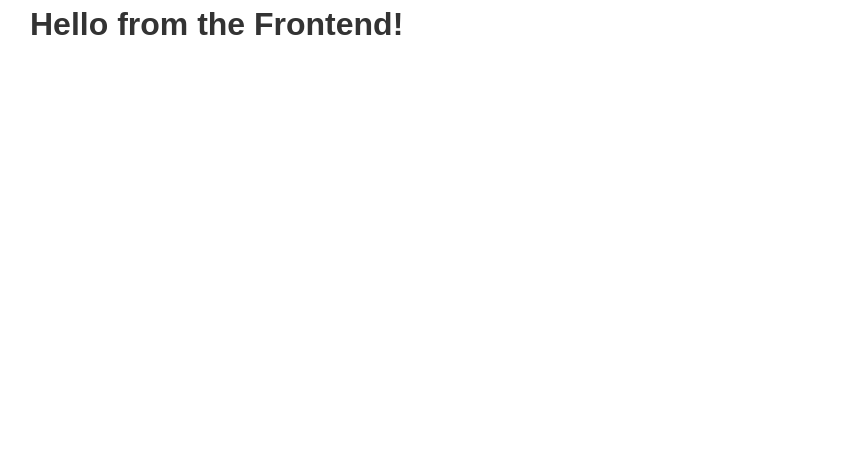
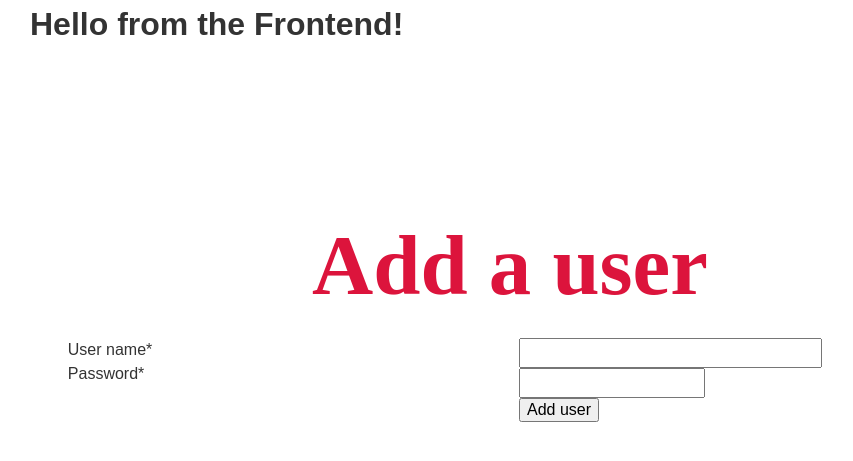
Before and after one commit to AmirHTaheri/Gruppuppgift---API, a PHP site: template src/public/views/index.php in a window 1280 px wide. Shown: the top 461 px of the page, without its empty margins (130-983 px from the left). Run offline with PHP 8.4, Linux system fonts and the light colour scheme; the template is opened without the code that fills it, so the values that code supplies are empty; some web fonts are replaced.

Commit message:
addUser implementattion

```diff
--- a/src/public/scripts/main.js
+++ b/src/public/scripts/main.js
@@ -2,17 +2,21 @@ $(document).ready(function() {
   // Global variabes
   var col = [];
   var routes = ["api/entries",
-  "api/getLast20Entries",
-  "api/users"];
-
-
+    "api/getLast20Entries",
+    "api/users"
+  ];
+/*
+  var username = document.getElementById("username");
+  var password = document.getElementById("password");
+  const urlAddusr = 'api/addUser';
+*/
   /* A generic function which goes through the Web APAI, create a table for them and fill them!*/
   async function main() {
-    routes.forEach(function(rout){
+    routes.forEach(function(rout) {
       fetch(rout).
       then((response) => response.json()).
       then(function(entries) {
-        createTable(entries,rout);
+        createTable(entries, rout);
         //debugger;
       });
 
@@ -39,12 +43,12 @@ $(document).ready(function() {
     // H1
     var h1 = document.createElement("h1");
     var text;
-    if(rout=="api/entries")
-    text = "All Entries";
-    else if(rout == "api/getLast20Entries")
-    text = "Last 20 entries";
-    else if(rout == "api/users")
-    text = "All users";
+    if (rout == "api/entries")
+      text = "All Entries";
+    else if (rout == "api/getLast20Entries")
+      text = "Last 20 entries";
+    else if (rout == "api/users")
+      text = "All users";
     else {
       text = "Unknown";
     }
@@ -93,13 +97,43 @@ $(document).ready(function() {
     }
 
 
-    debugger;
+    //debugger;
     myContainer.appendChild(table);
 
   };
+  // Global
+  main();
+
+});
+
+function addUser() {
+  var username = document.getElementById("username").value;
+  var password = document.getElementById("password").value;
+
+  let data = {
+    usrname: document.getElementById("username").value,
+    password: document.getElementById("password").value
+  }
+
+  // x-www-form-urlencoded
+    const formData = new FormData();
+    const todoInput = document.getElementById('todoInput');
+    formData.append('usrname', username);
+    formData.append('password', password);
+
+    const postOptions = {
+      method: 'POST',
+      body: formData,
+      // MUCH IMPORTANCE!
+      credentials: 'include'
+    }
+    debugger;
+    fetch('api/addUser', postOptions)
+      .then(res => res.json())
+      .then(console.log("success"));
+
+}
 
 
-  // Global
-  main();
-});
+
 //main();
--- a/src/public/views/index.php
+++ b/src/public/views/index.php
@@ -28,6 +28,23 @@
       <div id="myContainer" class="container">
       </div>
     </section>
+    <section class="section-wrapper">
+      <h1>Add a user</h1>
+        <div class="section-row">
+            <div class="col-1-2">
+              <label for="name">User name*</label><br>
+              <label for="number">Password*</label><br>
+            </div>
+            <div class="col-1-2">
+              <input type="text" name="name" id="username" ><br>
+              <input type="password" name="number" id="password" ><br>
+              <input type="submit" class="submit" onclick="addUser()"  value="Add user">
+
+                <form class="contact-form" method="GET">
+                </form>
+            </div>
+        </div>
+    </section>
   </main>
 </body>
 <script src="scripts/jquery-latest.js"></script>
@@ -35,5 +52,7 @@
 <script src="scripts/jquery.tablesorter.pager.js"></script>
 <script src="scripts/main.js"></script>
 
+<footer class="footer-wrapper">
+</footer>
 
 </html>
```
